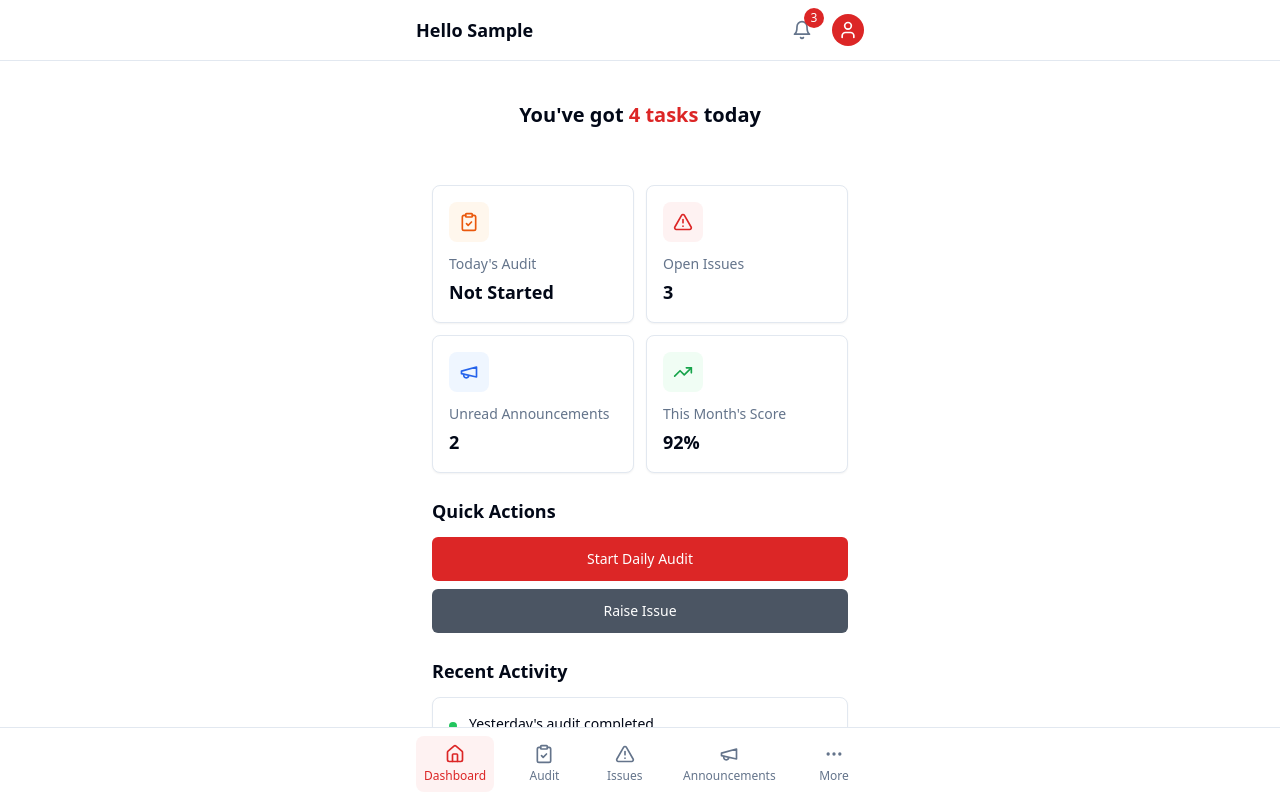
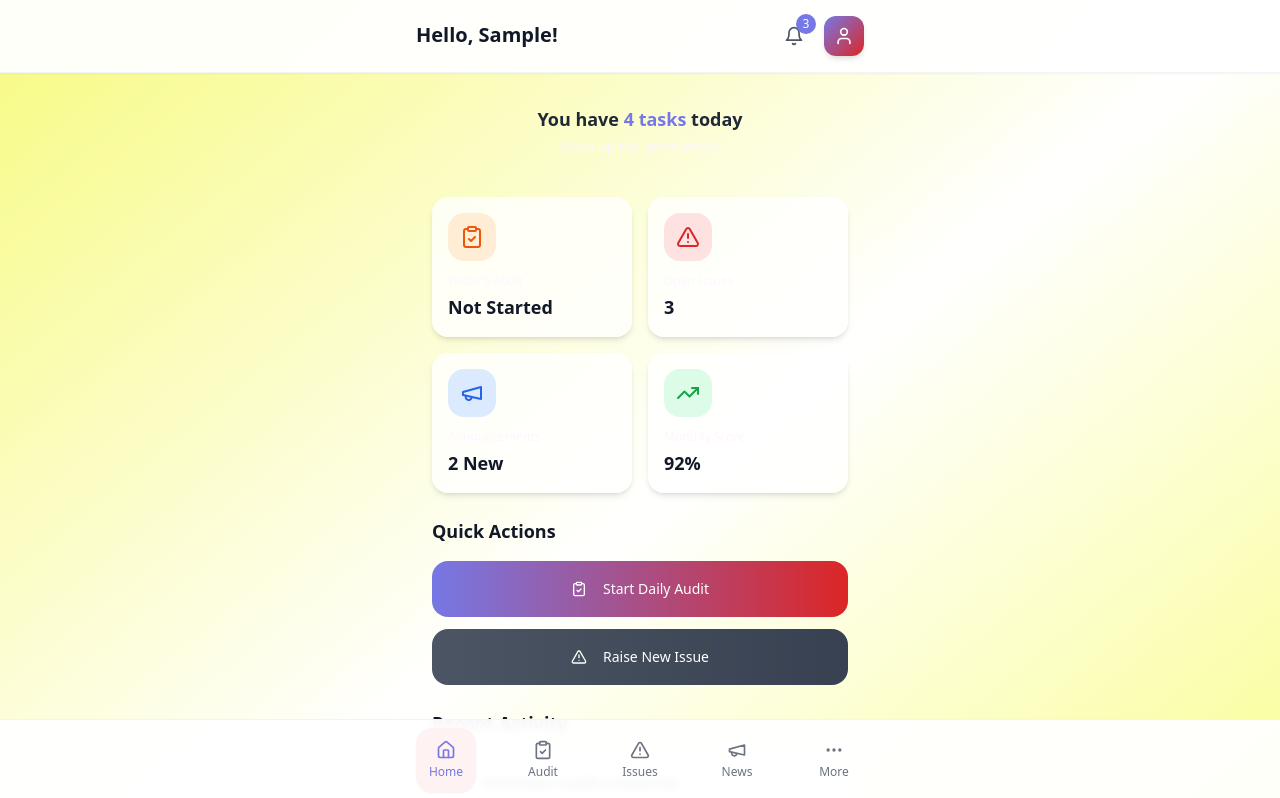
Before and after one commit to coolk4u/celekt-store-command-center, a React (Vite) app: page / in a window 1280 px wide. Shown: the top 798 px of the page. Built offline with nearby package versions, Linux system fonts and the light colour scheme; sample sign-in values are in the browser's storage.

Commit message:
Refactor: Improve UI based on screenshot
Improved the user interface to match the provided screenshot theme, enhancing visual appeal and user experience.

```diff
--- a/src/components/BottomNavigation.tsx
+++ b/src/components/BottomNavigation.tsx
@@ -5,15 +5,15 @@ import { cn } from '@/lib/utils';
 
 const BottomNavigation = () => {
   const navItems = [
-    { to: '/', icon: Home, label: 'Dashboard' },
+    { to: '/', icon: Home, label: 'Home' },
     { to: '/audit', icon: ClipboardCheck, label: 'Audit' },
     { to: '/issues', icon: AlertTriangle, label: 'Issues' },
-    { to: '/announcements', icon: Megaphone, label: 'Announcements' },
+    { to: '/announcements', icon: Megaphone, label: 'News' },
     { to: '/more', icon: MoreHorizontal, label: 'More' },
   ];
 
   return (
-    <nav className="fixed bottom-0 left-0 right-0 bg-background border-t border-border px-4 py-2 z-50">
+    <nav className="fixed bottom-0 left-0 right-0 bg-white/95 backdrop-blur-sm border-t border-gray-100 px-4 py-2 z-50 shadow-lg">
       <div className="max-w-md mx-auto">
         <div className="flex justify-between items-center">
           {navItems.map(({ to, icon: Icon, label }) => (
@@ -22,10 +22,10 @@ const BottomNavigation = () => {
               to={to}
               className={({ isActive }) =>
                 cn(
-                  "flex flex-col items-center justify-center p-2 rounded-lg transition-colors min-w-[60px]",
+                  "flex flex-col items-center justify-center p-3 rounded-2xl transition-all duration-200 min-w-[60px]",
                   isActive
-                    ? "text-red-600 bg-red-50"
-                    : "text-muted-foreground hover:text-foreground hover:bg-accent"
+                    ? "text-primary bg-red-50 shadow-sm"
+                    : "text-gray-500 hover:text-gray-700 hover:bg-gray-50"
                 )
               }
             >
--- a/src/components/Header.tsx
+++ b/src/components/Header.tsx
@@ -1,5 +1,5 @@
 
-import { Bell, User } from 'lucide-react';
+import { Bell, User, Menu } from 'lucide-react';
 import { useAuth } from '@/contexts/AuthContext';
 
 interface HeaderProps {
@@ -11,24 +11,24 @@ const Header: React.FC<HeaderProps> = ({ title, showProfile = false }) => {
   const { user } = useAuth();
 
   return (
-    <header className="bg-background border-b border-border px-4 py-3 sticky top-0 z-40">
+    <header className="bg-white/95 backdrop-blur-sm border-b border-gray-100 px-4 py-4 sticky top-0 z-40 shadow-sm">
       <div className="max-w-md mx-auto flex items-center justify-between">
-        <div>
-          <h1 className="text-lg font-semibold text-foreground">{title}</h1>
+        <div className="flex-1">
+          <h1 className="text-xl font-bold text-gray-900">{title}</h1>
           {showProfile && user && (
-            <p className="text-sm text-muted-foreground">{user.storeName}</p>
+            <p className="text-sm text-muted-foreground mt-0.5">{user.storeName}</p>
           )}
         </div>
 
         {showProfile && (
           <div className="flex items-center space-x-3">
-            <button className="p-2 hover:bg-accent rounded-full relative">
-              <Bell className="h-5 w-5 text-muted-foreground" />
-              <span className="absolute -top-1 -right-1 bg-red-600 text-white text-xs rounded-full h-5 w-5 flex items-center justify-center">
+            <button className="relative p-2 hover:bg-gray-100 rounded-xl transition-colors">
+              <Bell className="h-5 w-5 text-gray-600" />
+              <span className="absolute -top-1 -right-1 bg-primary text-white text-xs rounded-full h-5 w-5 flex items-center justify-center font-medium">
                 3
               </span>
             </button>
-            <div className="w-8 h-8 bg-red-600 rounded-full flex items-center justify-center">
+            <div className="w-10 h-10 bg-gradient-to-br from-primary to-red-600 rounded-xl flex items-center justify-center shadow-md">
               <User className="h-5 w-5 text-white" />
             </div>
           </div>
--- a/src/index.css
+++ b/src/index.css
@@ -9,82 +9,82 @@ All colors MUST be HSL.
 
 @layer base {
   :root {
-    --background: 0 0% 100%;
-    --foreground: 222.2 84% 4.9%;
+    --background: 249 250 251;
+    --foreground: 17 24 39;
 
-    --card: 0 0% 100%;
-    --card-foreground: 222.2 84% 4.9%;
+    --card: 255 255 255;
+    --card-foreground: 17 24 39;
 
-    --popover: 0 0% 100%;
-    --popover-foreground: 222.2 84% 4.9%;
+    --popover: 255 255 255;
+    --popover-foreground: 17 24 39;
 
-    --primary: 0 84% 60%;
-    --primary-foreground: 0 0% 98%;
+    --primary: 239 68 68;
+    --primary-foreground: 255 255 255;
 
-    --secondary: 210 40% 96.1%;
-    --secondary-foreground: 222.2 47.4% 11.2%;
+    --secondary: 243 244 246;
+    --secondary-foreground: 55 65 81;
 
-    --muted: 210 40% 96.1%;
-    --muted-foreground: 215.4 16.3% 46.9%;
+    --muted: 249 250 251;
+    --muted-foreground: 107 114 128;
 
-    --accent: 210 40% 96.1%;
-    --accent-foreground: 222.2 47.4% 11.2%;
+    --accent: 243 244 246;
+    --accent-foreground: 55 65 81;
 
-    --destructive: 0 84.2% 60.2%;
-    --destructive-foreground: 210 40% 98%;
+    --destructive: 239 68 68;
+    --destructive-foreground: 255 255 255;
 
-    --border: 214.3 31.8% 91.4%;
-    --input: 214.3 31.8% 91.4%;
-    --ring: 0 84% 60%;
+    --border: 229 231 235;
+    --input: 229 231 235;
+    --ring: 239 68 68;
 
-    --radius: 0.5rem;
+    --radius: 1rem;
 
-    --sidebar-background: 0 0% 98%;
-    --sidebar-foreground: 240 5.3% 26.1%;
-    --sidebar-primary: 240 5.9% 10%;
-    --sidebar-primary-foreground: 0 0% 98%;
-    --sidebar-accent: 240 4.8% 95.9%;
-    --sidebar-accent-foreground: 240 5.9% 10%;
-    --sidebar-border: 220 13% 91%;
-    --sidebar-ring: 217.2 91.2% 59.8%;
+    --sidebar-background: 255 255 255;
+    --sidebar-foreground: 55 65 81;
+    --sidebar-primary: 55 65 81;
+    --sidebar-primary-foreground: 255 255 255;
+    --sidebar-accent: 243 244 246;
+    --sidebar-accent-foreground: 55 65 81;
+    --sidebar-border: 229 231 235;
+    --sidebar-ring: 239 68 68;
   }
 
   .dark {
-    --background: 222.2 84% 4.9%;
-    --foreground: 210 40% 98%;
+    --background: 3 7 18;
+    --foreground: 248 250 252;
 
-    --card: 222.2 84% 4.9%;
-    --card-foreground: 210 40% 98%;
+    --card: 3 7 18;
+    --card-foreground: 248 250 252;
 
-    --popover: 222.2 84% 4.9%;
-    --popover-foreground: 210 40% 98%;
+    --popover: 3 7 18;
+    --popover-foreground: 248 250 252;
 
-    --primary: 0 84% 60%;
-    --primary-foreground: 222.2 47.4% 11.2%;
+    --primary: 239 68 68;
+    --primary-foreground: 255 255 255;
 
-    --secondary: 217.2 32.6% 17.5%;
-    --secondary-foreground: 210 40% 98%;
+    --secondary: 30 41 59;
+    --secondary-foreground: 248 250 252;
 
-    --muted: 217.2 32.6% 17.5%;
-    --muted-foreground: 215 20.2% 65.1%;
+    --muted: 30 41 59;
+    --muted-foreground: 148 163 184;
 
-    --accent: 217.2 32.6% 17.5%;
-    --accent-foreground: 210 40% 98%;
+    --accent: 30 41 59;
+    --accent-foreground: 248 250 252;
 
-    --destructive: 0 62.8% 30.6%;
-    --destructive-foreground: 210 40% 98%;
+    --destructive: 239 68 68;
+    --destructive-foreground: 248 250 252;
 
-    --border: 217.2 32.6% 17.5%;
-    --input: 217.2 32.6% 17.5%;
-    --ring: 0 84% 60%;
-    --sidebar-background: 240 5.9% 10%;
-    --sidebar-foreground: 240 4.8% 95.9%;
-    --sidebar-primary: 224.3 76.3% 48%;
-    --sidebar-primary-foreground: 0 0% 100%;
-    --sidebar-accent: 240 3.7% 15.9%;
-    --sidebar-accent-foreground: 240 4.8% 95.9%;
-    --sidebar-border: 240 3.7% 15.9%;
-    --sidebar-ring: 217.2 91.2% 59.8%;
+    --border: 30 41 59;
+    --input: 30 41 59;
+    --ring: 239 68 68;
+    --sidebar-background: 3 7 18;
+    --sidebar-foreground: 148 163 184;
+    --sidebar-primary: 239 68 68;
+    --sidebar-primary-foreground: 255 255 255;
+    --sidebar-accent: 30 41 59;
+    --sidebar-accent-foreground: 248 250 252;
+    --sidebar-border: 30 41 59;
+    --sidebar-ring: 239 68 68;
   }
 }
 
@@ -94,7 +94,8 @@ All colors MUST be HSL.
   }
 
   body {
-    @apply bg-background text-foreground;
+    @apply bg-background text-foreground font-sans;
+    font-feature-settings: "rlig" 1, "calt" 1;
   }
 }
 
--- a/src/pages/Dashboard.tsx
+++ b/src/pages/Dashboard.tsx
@@ -4,7 +4,7 @@ import Header from '@/components/Header';
 import BottomNavigation from '@/components/BottomNavigation';
 import { Card, CardContent } from '@/components/ui/card';
 import { Button } from '@/components/ui/button';
-import { ClipboardCheck, AlertTriangle, Megaphone, TrendingUp } from 'lucide-react';
+import { ClipboardCheck, AlertTriangle, Megaphone, TrendingUp, Calendar, Clock } from 'lucide-react';
 import { useNavigate } from 'react-router-dom';
 
 const Dashboard = () => {
@@ -18,6 +18,7 @@ const Dashboard = () => {
       icon: ClipboardCheck,
       color: "text-orange-600",
       bgColor: "bg-orange-50",
+      iconBg: "bg-orange-100",
       action: () => navigate('/audit')
     },
     {
@@ -26,69 +27,88 @@ const Dashboard = () => {
       icon: AlertTriangle,
       color: "text-red-600",
       bgColor: "bg-red-50",
+      iconBg: "bg-red-100",
       action: () => navigate('/issues')
     },
     {
-      title: "Unread Announcements",
-      value: "2",
+      title: "Announcements",
+      value: "2 New",
       icon: Megaphone,
       color: "text-blue-600",
       bgColor: "bg-blue-50",
+      iconBg: "bg-blue-100",
       action: () => navigate('/announcements')
     },
     {
-      title: "This Month's Score",
+      title: "Monthly Score",
       value: "92%",
       icon: TrendingUp,
       color: "text-green-600",
       bgColor: "bg-green-50",
+      iconBg: "bg-green-100",
       action: () => {}
     }
   ];
 
   const quickActions = [
-    { title: 'Start Daily Audit', action: () => navigate('/audit'), color: 'bg-red-600' },
-    { title: 'Raise Issue', action: () => navigate('/raise-issue'), color: 'bg-gray-600' },
+    {
+      title: 'Start Daily Audit',
+      action: () => navigate('/audit'),
+      gradient: 'from-primary to-red-600',
+      icon: ClipboardCheck
+    },
+    {
+      title: 'Raise New Issue',
+      action: () => navigate('/raise-issue'),
+      gradient: 'from-gray-600 to-gray-700',
+      icon: AlertTriangle
+    },
   ];
 
   return (
-    <div className="min-h-screen bg-background pb-20">
-      <Header title={`Hello ${user?.name?.split(' ')[0] || 'Manager'}`} showProfile />
+    <div className="min-h-screen bg-gradient-to-br from-blue-50/50 via-white to-teal-50/50 pb-20">
+      <Header title={`Hello, ${user?.name?.split(' ')[0] || 'Manager'}!`} showProfile />
 
       <div className="max-w-md mx-auto p-4 space-y-6">
         {/* Welcome Section */}
-        <div className="text-center py-6">
-          <h2 className="text-xl font-semibold text-foreground mb-2">
-            You've got <span className="text-red-600">4 tasks</span> today
+        <div className="text-center py-4">
+          <h2 className="text-lg font-semibold text-gray-800 mb-1">
+            You have <span className="text-primary font-bold">4 tasks</span> today
           </h2>
+          <p className="text-sm text-muted-foreground">Keep up the great work!</p>
         </div>
 
         {/* Summary Cards */}
-        <div className="grid grid-cols-2 gap-3">
+        <div className="grid grid-cols-2 gap-4">
           {summaryCards.map((card, index) => (
-            <Card key={index} className="cursor-pointer hover:shadow-md transition-shadow" onClick={card.action}>
+            <Card
+              key={index}
+              className="cursor-pointer hover:shadow-lg transition-all duration-200 border-0 shadow-md bg-white/80 backdrop-blur-sm hover:-translate-y-1"
+              onClick={card.action}
+            >
               <CardContent className="p-4">
-                <div className={`w-10 h-10 rounded-lg ${card.bgColor} flex items-center justify-center mb-3`}>
-                  <card.icon className={`h-5 w-5 ${card.color}`} />
+                <div className={`w-12 h-12 rounded-2xl ${card.iconBg} flex items-center justify-center mb-3`}>
+                  <card.icon className={`h-6 w-6 ${card.color}`} />
                 </div>
-                <p className="text-sm text-muted-foreground mb-1">{card.title}</p>
-                <p className="text-lg font-semibold text-foreground">{card.value}</p>
+                <p className="text-xs text-muted-foreground mb-1 font-medium">{card.title}</p>
+                <p className="text-lg font-bold text-gray-900">{card.value}</p>
               </CardContent>
             </Card>
           ))}
         </div>
 
         {/* Quick Actions */}
-        <div className="space-y-3">
-          <h3 className="text-lg font-semibold text-foreground">Quick Actions</h3>
-          <div className="space-y-2">
+        <div className="space-y-4">
+          <h3 className="text-lg font-bold text-gray-900">Quick Actions</h3>
+          <div className="space-y-3">
             {quickActions.map((action, index) => (
               <Button
                 key={index}
                 onClick={action.action}
-                className={`w-full ${action.color} hover:opacity-90 text-white`}
+                className={`w-full h-14 bg-gradient-to-r ${action.gradient} hover:shadow-lg text-white font-medium rounded-2xl transition-all duration-200 hover:-translate-y-0.5`}
                 size="lg"
               >
+                <action.icon className="h-5 w-5 mr-2" />
                 {action.title}
               </Button>
             ))}
@@ -96,30 +116,33 @@ const Dashboard = () => {
         </div>
 
         {/* Recent Activity */}
-        <div className="space-y-3">
-          <h3 className="text-lg font-semibold text-foreground">Recent Activity</h3>
-          <Card>
-            <CardContent className="p-4 space-y-3">
-              <div className="flex items-start space-x-3">
-                <div className="w-2 h-2 bg-green-500 rounded-full mt-2"></div>
-                <div>
-                  <p className="text-sm font-medium">Yesterday's audit completed</p>
-                  <p className="text-xs text-muted-foreground">Score: 95% - Excellent work!</p>
+        <div className="space-y-4">
+          <h3 className="text-lg font-bold text-gray-900">Recent Activity</h3>
+          <Card className="border-0 shadow-md bg-white/80 backdrop-blur-sm">
+            <CardContent className="p-5 space-y-4">
+              <div className="flex items-start space-x-4">
+                <div className="w-3 h-3 bg-green-500 rounded-full mt-1.5 flex-shrink-0"></div>
+                <div className="flex-1">
+                  <p className="text-sm font-semibold text-gray-900">Yesterday's audit completed</p>
+                  <p className="text-xs text-muted-foreground mt-0.5">Score: 95% - Excellent work!</p>
                 </div>
+                <span className="text-xs text-muted-foreground">2h ago</span>
               </div>
-              <div className="flex items-start space-x-3">
-                <div className="w-2 h-2 bg-orange-500 rounded-full mt-2"></div>
-                <div>
-                  <p className="text-sm font-medium">AC issue raised</p>
-                  <p className="text-xs text-muted-foreground">Status: In Progress</p>
+              <div className="flex items-start space-x-4">
+                <div className="w-3 h-3 bg-orange-500 rounded-full mt-1.5 flex-shrink-0"></div>
+                <div className="flex-1">
+                  <p className="text-sm font-semibold text-gray-900">AC maintenance issue raised</p>
+                  <p className="text-xs text-muted-foreground mt-0.5">Status: In Progress</p>
                 </div>
+                <span className="text-xs text-muted-foreground">1d ago</span>
               </div>
-              <div className="flex items-start space-x-3">
-                <div className="w-2 h-2 bg-blue-500 rounded-full mt-2"></div>
-                <div>
-                  <p className="text-sm font-medium">New announcement</p>
-                  <p className="text-xs text-muted-foreground">Festival offers guidelines</p>
+              <div className="flex items-start space-x-4">
+                <div className="w-3 h-3 bg-blue-500 rounded-full mt-1.5 flex-shrink-0"></div>
+                <div className="flex-1">
+                  <p className="text-sm font-semibold text-gray-900">New announcement posted</p>
+                  <p className="text-xs text-muted-foreground mt-0.5">Festival offers guidelines</p>
                 </div>
+                <span className="text-xs text-muted-foreground">2d ago</span>
               </div>
             </CardContent>
           </Card>
```
Also changed, not shown: src/pages/Login.tsx (+23 -17 lines).
